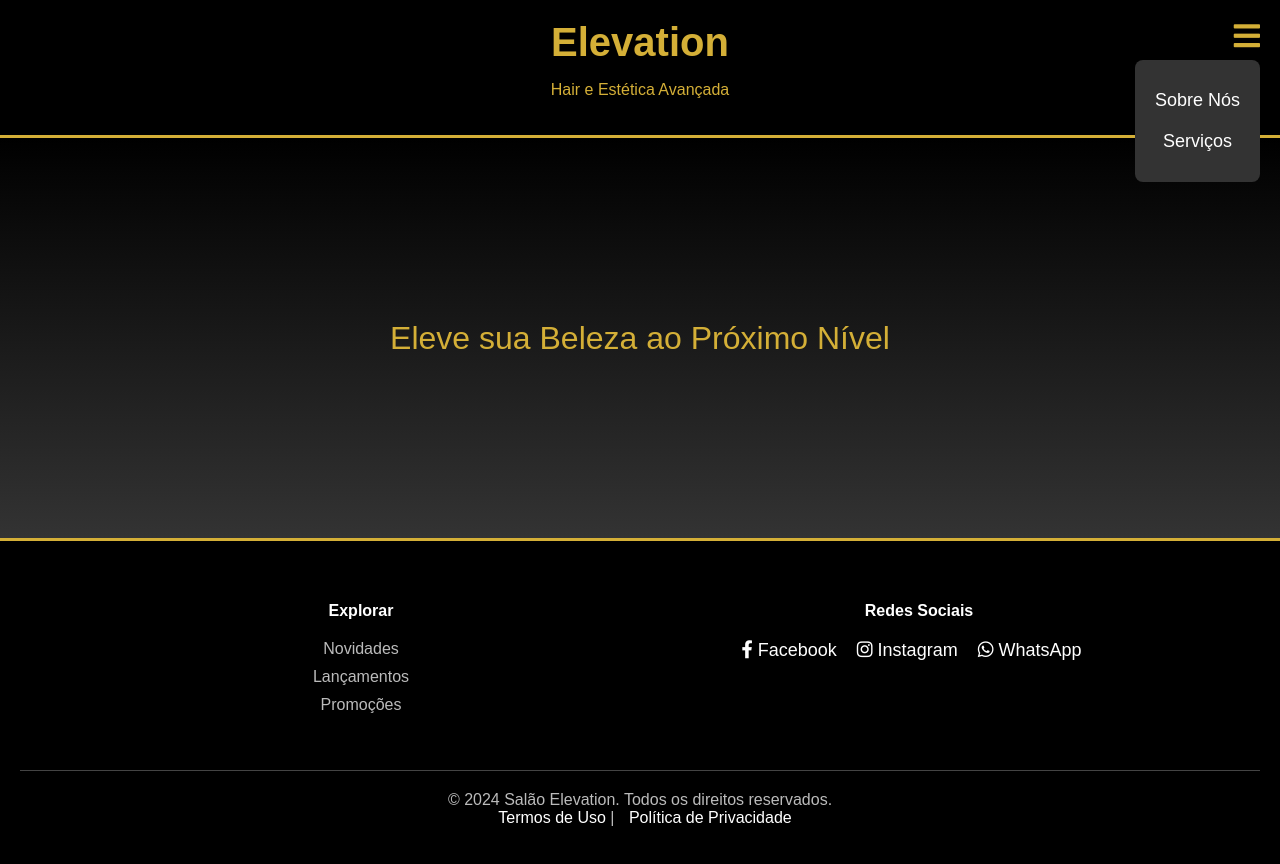
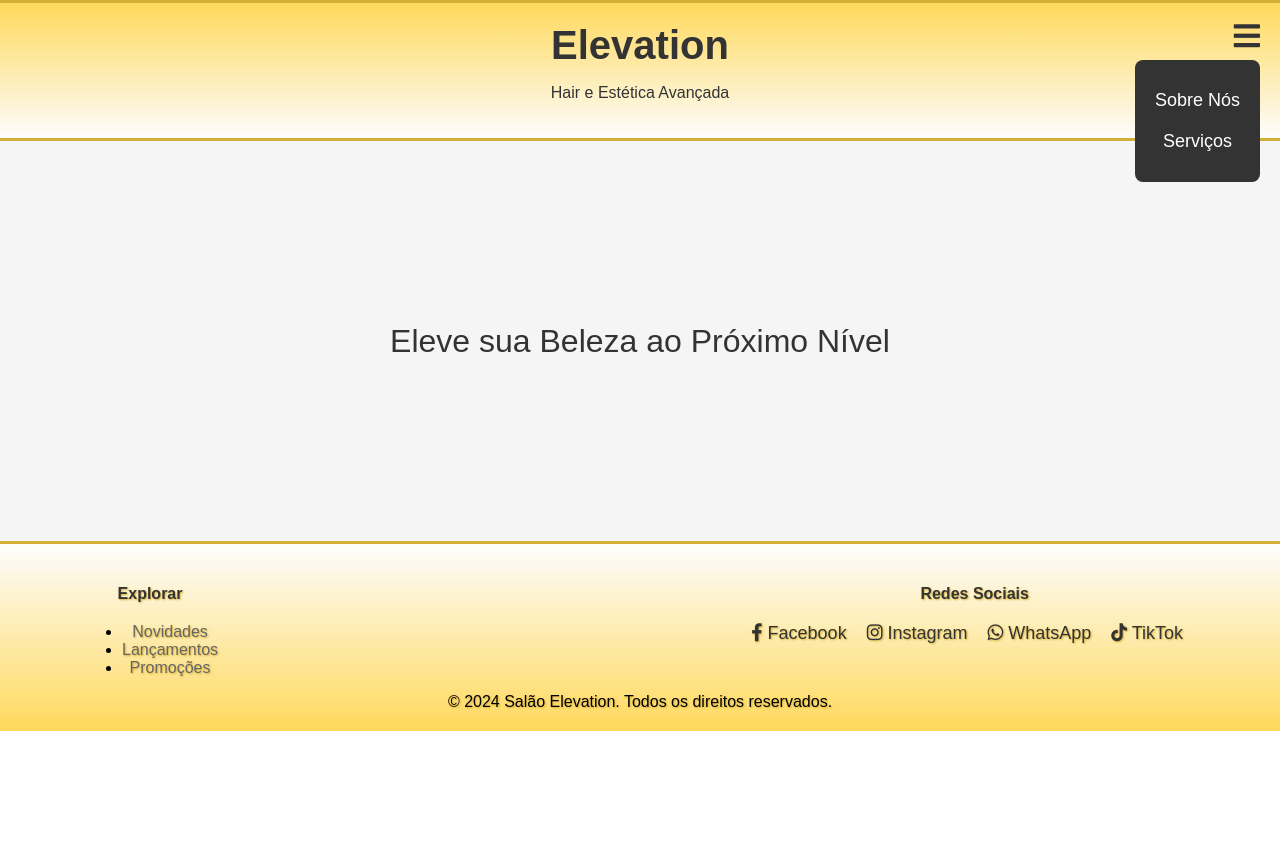
Before and after one commit to Dchristho/Sal-o-Elevation, a plain HTML site: page index.html in a window 1280 px wide. Both pictures are taken after a click on the element 1246 px from the left and 37 px from the top of the page. After the commit the page ends 800 px from the top, so only its background shows below. Drawn offline with Linux system fonts and the light colour scheme.

Commit message:
Add files via upload

```diff
--- a/index.html
+++ b/index.html
@@ -12,32 +12,31 @@
         body {
             margin: 0;
             font-family: 'Arial', sans-serif;
-            background: linear-gradient(to bottom, #000000, #1c1c1c);
-            color: #d4af37;
+            background-color: #ffffff; /* Fundo branco */
+            color: #333;
         }
 
         header {
-            background-color: #000000;
+            background: linear-gradient(to bottom, rgba(255, 217, 92), rgba(233, 233, 233, 0.1));
             padding: 20px;
             text-align: center;
             border-bottom: 3px solid #d4af37;
-            position: relative;
+            border-top: 3px solid #d4af37;
         }
 
         header h1 {
             margin: 0;
-            color: #d4af37;
+            color: #333;
             font-size: 2.5em;
         }
 
-        /* Estilo do Menu Hambúrguer */
         .menu-toggle {
             position: absolute;
             top: 20px;
             right: 20px;
             cursor: pointer;
             font-size: 30px;
-            color: #d4af37;
+            color: #333;
         }
 
         .menu {
@@ -51,7 +50,7 @@
             opacity: 0;
             transform: scale(0.9);
             transition: transform 0.3s ease, opacity 0.3s ease;
-            visibility: hidden; /* Esconde o menu inicialmente */
+            visibility: hidden;
         }
 
         .menu a {
@@ -63,24 +62,18 @@
         }
 
         .menu a:hover {
-            color: #ffdf80;
+            color: #d4af37;
         }
 
-        /* Estado quando o menu estiver aberto */
         .menu.open {
             opacity: 1;
             transform: scale(1);
-            visibility: visible; /* Mostra o menu */
-        }
-
-        nav {
-            text-align: center;
-            margin: 20px 0;
+            visibility: visible;
         }
 
         nav a {
             text-decoration: none;
-            color: #d4af37;
+            color: #333;
             margin: 0 15px;
             font-weight: bold;
             font-size: 1.2em;
@@ -88,43 +81,46 @@
         }
 
         nav a:hover {
-            color: #ffdf80;
+            color: #d4af37;
         }
 
         .hero {
             height: 400px;
-            background: linear-gradient(to bottom, #000000, #333333);
+            background-color: #f5f5f5;
             display: flex;
             justify-content: center;
             align-items: center;
-            color: #d4af37;
+            color: #333;
             font-size: 2em;
         }
 
         section {
             padding: 40px;
             text-align: center;
+            color: #333;
         }
 
         section h2 {
-            color: #d4af37;
+            color: #333;
             font-size: 2em;
             margin-bottom: 20px;
         }
 
         section p {
-            color: #e0e0e0;
+            color: #666;
             font-size: 1.2em;
             line-height: 1.6;
         }
 
         footer {
-            background-color: #000000;
+            background: linear-gradient(to top, rgb(255, 217, 92), rgba(233, 233, 233, 0.1));
             padding: 20px;
             text-align: center;
             border-top: 3px solid #d4af37;
-            color: #d4af37;
+            color: #000000;
+            text-shadow: 1px 1px 2px #d4af37;
         }
+
 
         footer p {
             margin: 0;
@@ -138,65 +134,27 @@
             flex-wrap: wrap;
         }
 
-        .footer-column {
-            flex: 1;
-            margin: 20px;
-            min-width: 200px;
-        }
-
         .footer-column h4 {
-            color: #fff;
+            color: #333;
             font-size: 16px;
             margin-bottom: 20px;
         }
 
-        .footer-column ul {
-            list-style-type: none;
-            padding: 0;
-        }
-
-        .footer-column ul li {
-            margin-bottom: 10px;
-        }
-
         .footer-column ul li a {
             text-decoration: none;
-            color: #bbb;
+            color: #666;
             transition: color 0.3s ease;
         }
 
         .footer-column ul li a:hover {
-            color: #fff;
-        }
-
-        .footer-socials {
-            margin-top: 20px;
+            color: #333;
         }
 
         .footer-socials a {
             text-decoration: none;
-            color: #fff;
+            color: #333;
             margin-right: 15px;
             font-size: 18px;
-        }
-
-        .footer-bottom {
-            background-color: #000;
-            text-align: center;
-            padding: 20px 0;
-            margin-top: 20px;
-            border-top: 1px solid #444;
-        }
-
-        .footer-bottom p {
-            margin: 0;
-            color: #bbb;
-        }
-
-        .footer-bottom a {
-            color: #fff;
-            text-decoration: none;
-            margin-left: 10px;
         }
     </style>
 </head>
@@ -241,17 +199,16 @@
                     <a href="https://api.whatsapp.com/message/67PXANH2XQKSN1?autoload=1&app_absent=0" target="_blank">
                         <i class="fab fa-whatsapp"></i> WhatsApp
                     </a>
+                    <a href="https://www.tiktok.com/@salao_elevation" target="_blank">
+                        <i class="fab fa-tiktok"></i> TikTok
+                    </a>
                 </div>
             </div>
         </div>
 
-        <div class="footer-bottom">
-            <p>&copy; 2024 Salão Elevation. Todos os direitos reservados.</p>
-            <p><a href="#">Termos de Uso</a> | <a href="#">Política de Privacidade</a></p>
-        </div>
+        <p>&copy; 2024 Salão Elevation. Todos os direitos reservados.</p>
     </footer>
 
-    <!-- Script para controle do menu -->
     <script>
         const menuToggle = document.querySelector('.menu-toggle');
         const menu = document.querySelector('.menu');
```
Also changed, not shown: servicos.html (+83 -7 lines), sobrenos.html (+17 -9 lines), logosalão.jpeg (added).
